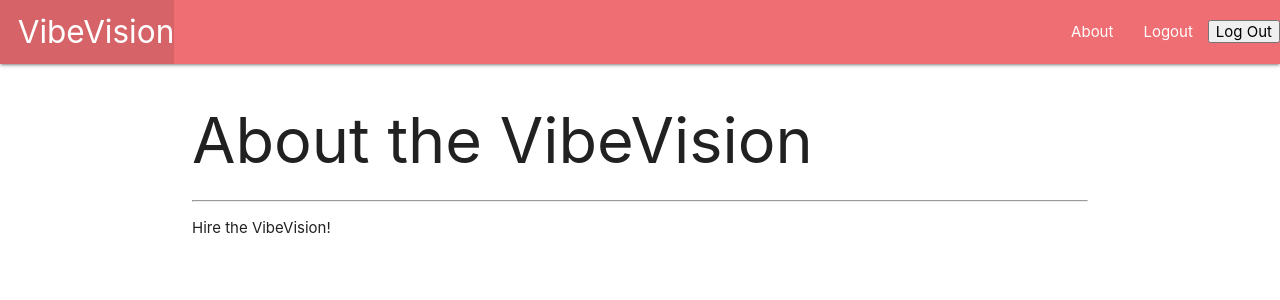
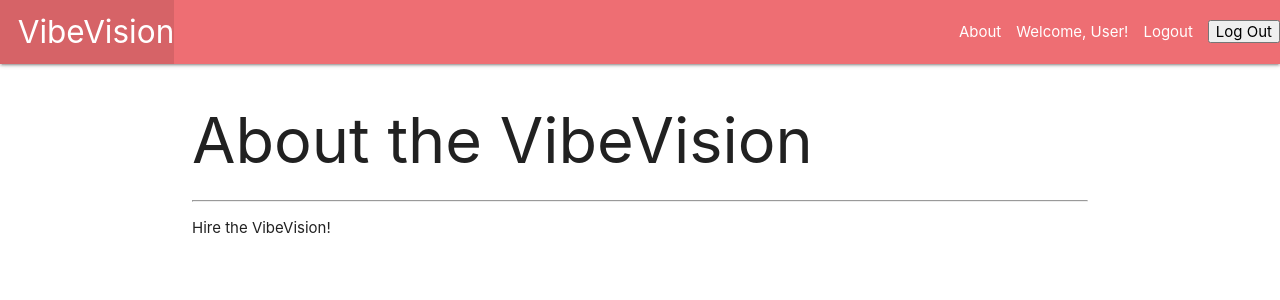
Before and after one commit to Mujtaba18/VibeVision, a Django app: page /about/ in a window 1280 px wide. Shown: the top 300 px of the page. Run offline with Django 5.2, Linux system fonts and the light colour scheme; the visitor is signed in with stand-in values (Sample User, id 1).

Commit message:
role for admin and user

```diff
--- a/vibevision/main_app/forms.py
+++ b/vibevision/main_app/forms.py
@@ -5,4 +5,4 @@ from .models import User
 class CustomUserCreationForm(UserCreationForm):
     class Meta:
         model = User
-        fields = ('username', 'email', 'first_name', 'last_name', 'role', 'image')
+        fields = ('username', 'email', 'first_name', 'last_name', 'image')
--- a/vibevision/main_app/templates/base.html
+++ b/vibevision/main_app/templates/base.html
@@ -24,6 +24,11 @@
           <li><a href="/about">About</a></li>
 
           {% if user.is_authenticated %}
+          {% if user.role == 'admin' %}
+          <li>Welcome, Admin!</li>
+          {% else %}
+          <li>Welcome, User!</li>
+          {% endif %}
           <li><a href="{% url 'logout' %}">Logout</a></li>
           <li>
             <form action="{% url 'logout' %}" method="post">
```
